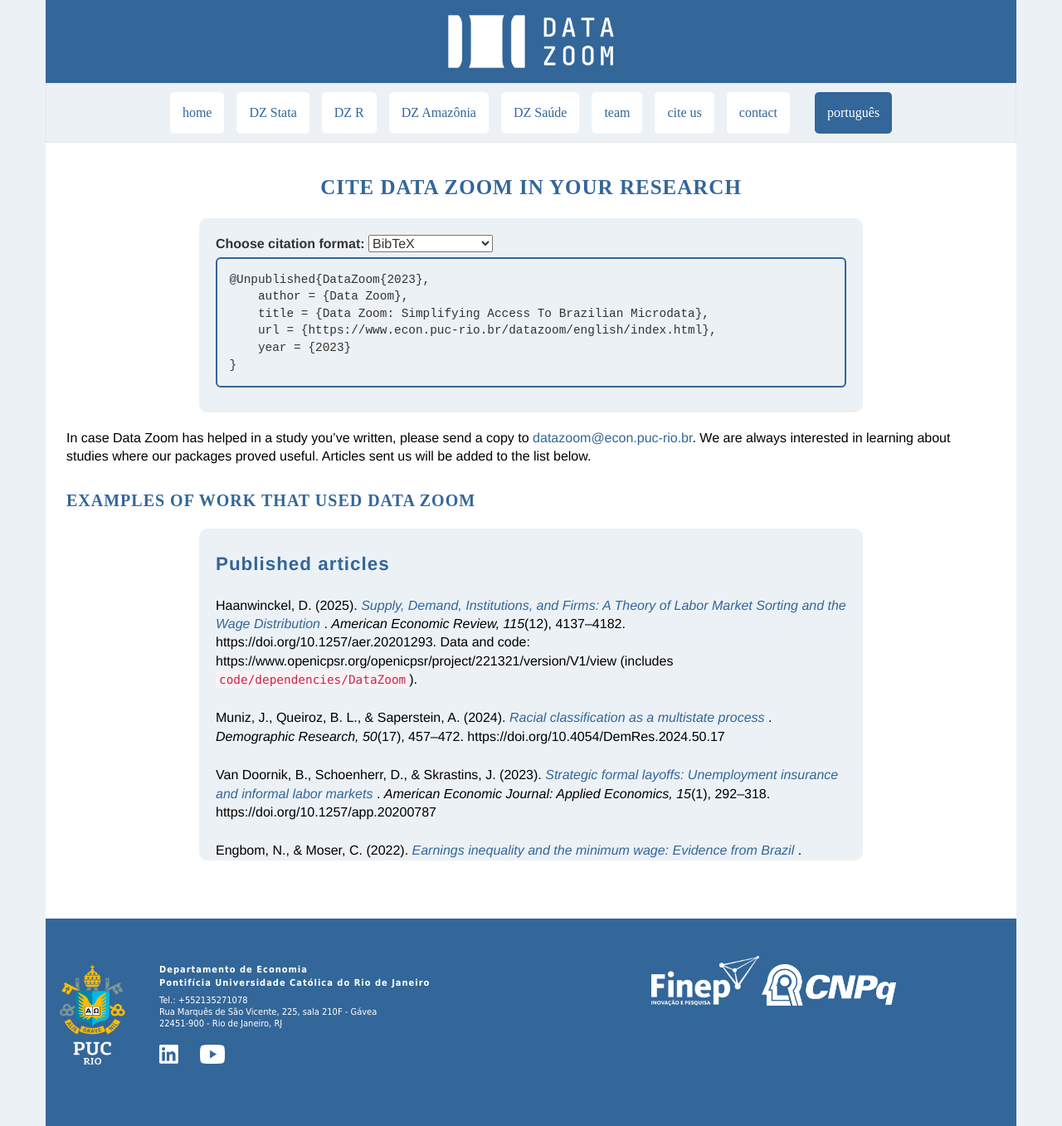
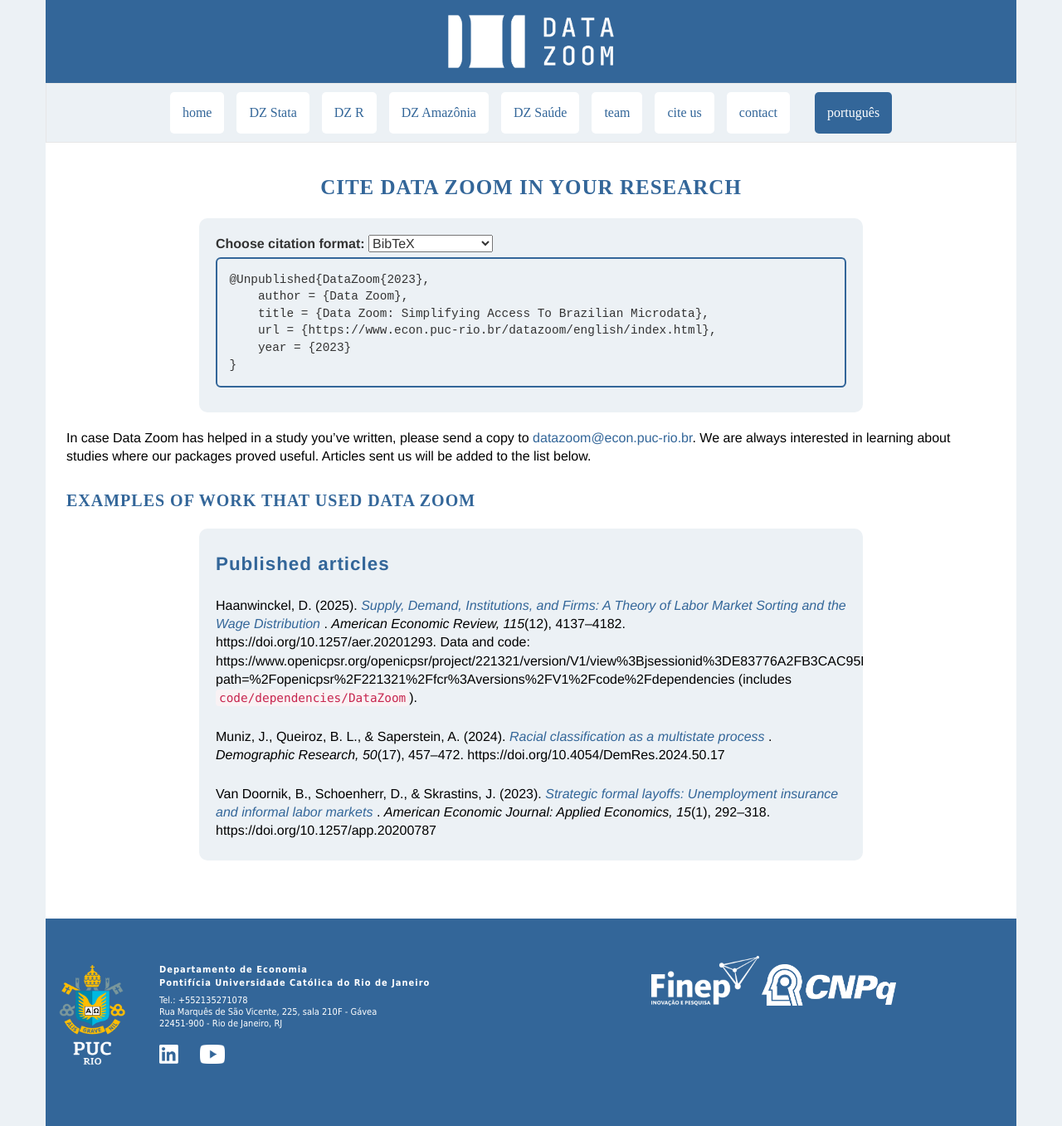
Before and after one commit to datazoompuc/datazoompuc.github.io, a Jekyll site: the page built from en/citacao.md, in a window 1280 px wide. Shown: the whole page at 83% size. Built offline with Jekyll 4.4.1, drawn with Linux system fonts in a browser that asks for light colours; nearby versions of some CDN libraries; some web fonts are replaced; some of the changed lines change nothing that is shown.

Commit message:
Ajusta link de referencia sobre uso do data zoom no paper
Atualiza link indicando com mais precisao o uso do data zoom no paper

```diff
--- a/_data/citacoes.yml
+++ b/_data/citacoes.yml
@@ -2,7 +2,7 @@
   - author_date: "Haanwinckel, D. (2025)."
     link: "https://www.aeaweb.org/articles?id=10.1257/aer.20201293"
     title: "Supply, Demand, Institutions, and Firms: A Theory of Labor Market Sorting and the Wage Distribution"
-    remainder: "<em>American Economic Review, 115</em>(12), 4137–4182. https://doi.org/10.1257/aer.20201293. Data and code: https://www.openicpsr.org/openicpsr/project/221321/version/V1/view (includes <code>code/dependencies/DataZoom</code>)."
+    remainder: "<em>American Economic Review, 115</em>(12), 4137–4182. https://doi.org/10.1257/aer.20201293. Data and code: https://www.openicpsr.org/openicpsr/project/221321/version/V1/view%3Bjsessionid%3DE83776A2FB3CAC95F0EC8B33074AB659?path=%2Fopenicpsr%2F221321%2Ffcr%3Aversions%2FV1%2Fcode%2Fdependencies (includes <code>code/dependencies/DataZoom</code>)."
 
   - author_date: "Muniz, J., Queiroz, B. L., & Saperstein, A. (2024)."
     link: "https://www.demographic-research.org/articles/volume/50/17"
```
